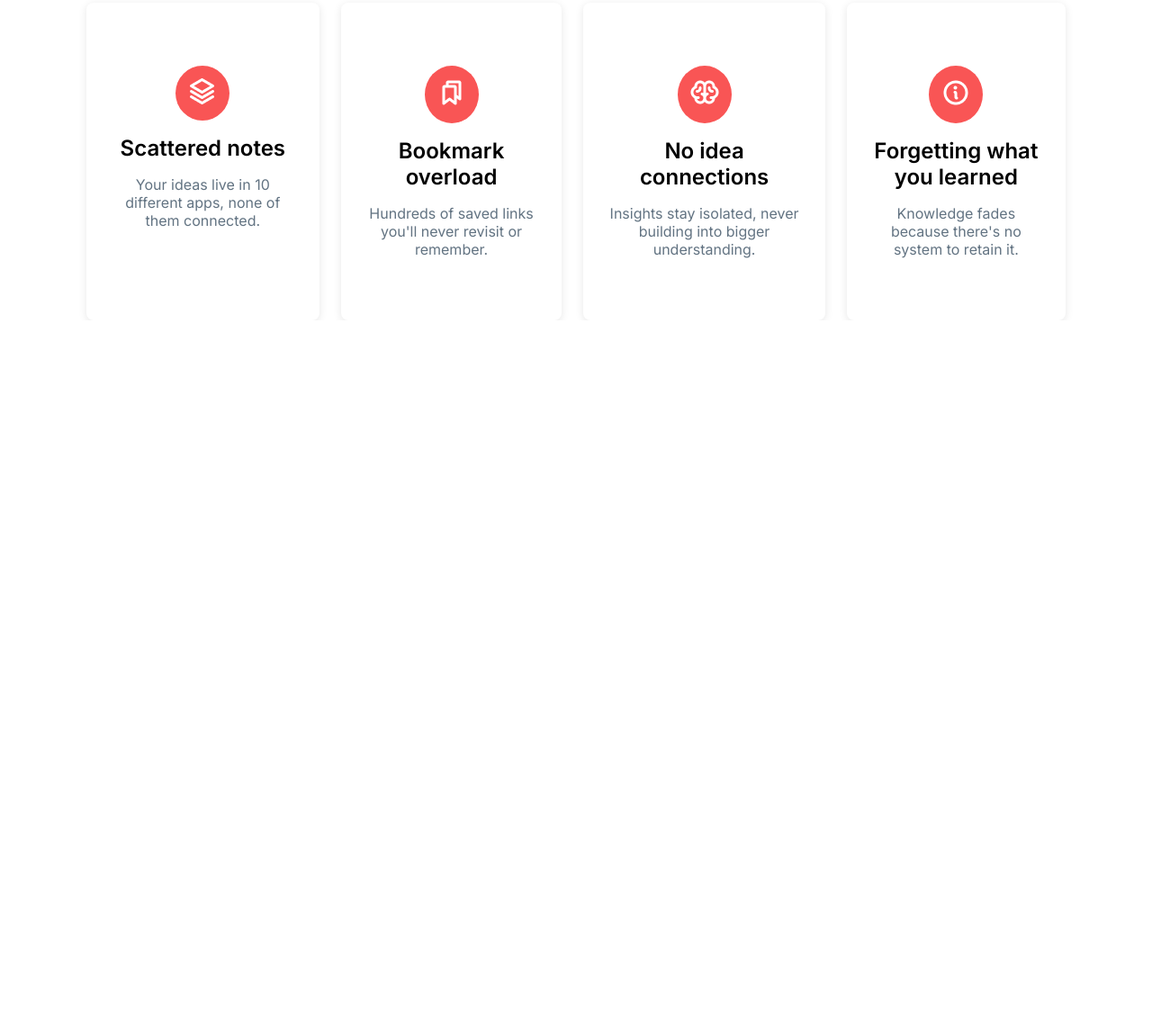
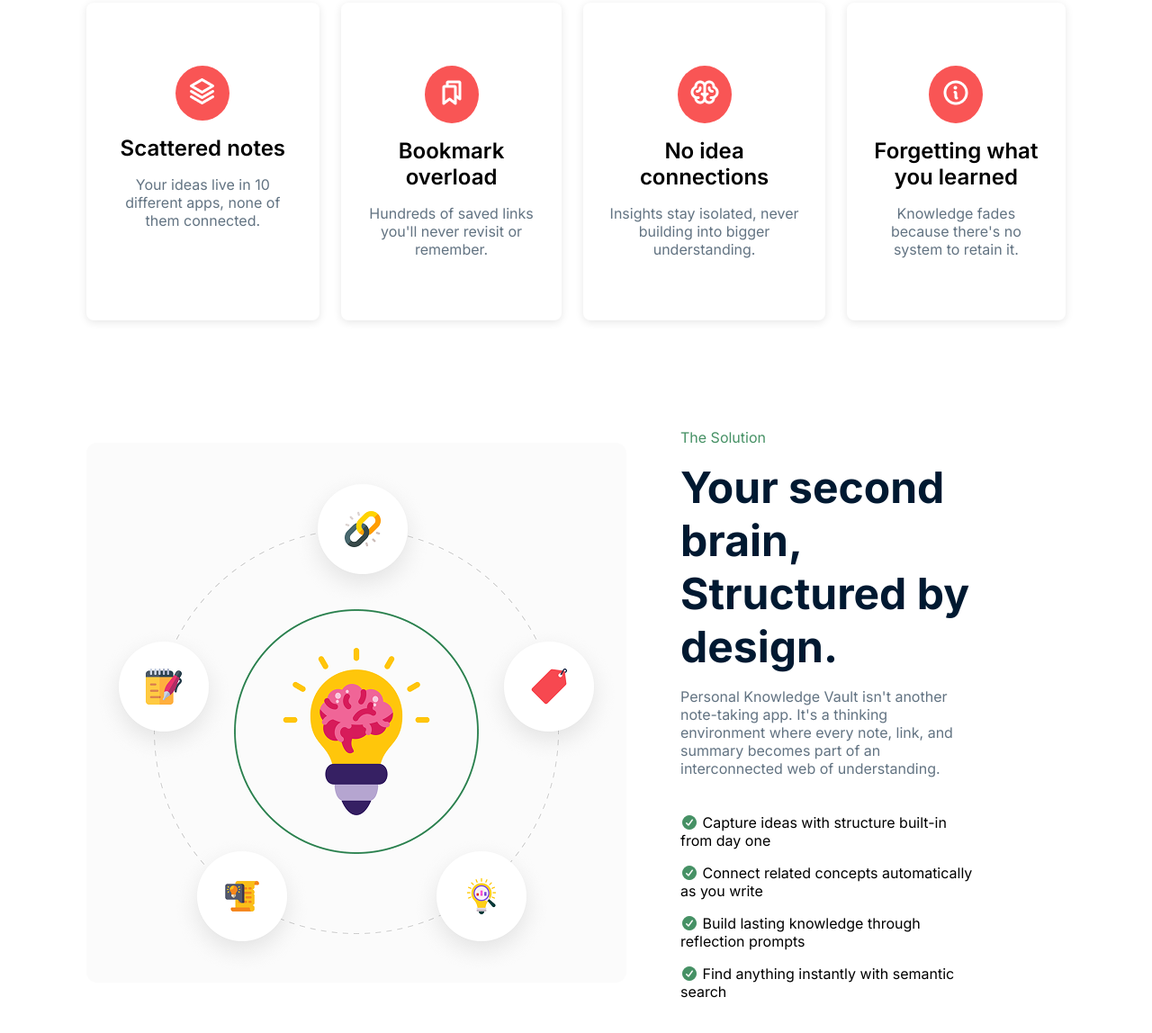
Before and after one commit to shariarnafis45/assaignment_1_nafis, a plain HTML site: page index.html in a window 1280 px wide. Shown: the part 1076-2224 px from the top of the page at 90% size. Before the commit the page ends 1432 px from the top, so only its background shows below. Drawn offline with Linux system fonts and the light colour scheme.

Commit message:
Added Solution Section

```diff
--- a/index.html
+++ b/index.html
@@ -97,6 +97,28 @@
             </div>
         </section>
 
+        <section id="solution">
+            <div class="solution-container">
+                <div class="solution-image">
+                    <img src="assets/knowledge.png" alt="">
+
+                </div>
+                <div class="solution-content">
+                    <h4>The Solution</h4>
+                    <h2>Your second brain, <span style="display: inline-block;">Structured by design.</span></h2>
+                    <p class="paragraph">Personal Knowledge Vault isn't another note-taking app.  It's a thinking environment where every note, link, and summary becomes part of an interconnected web of understanding.</p>
+                    <ul>
+                        <li><i class="fa-solid fa-circle-check"></i> Capture ideas with structure built-in from day one</li>
+                        <li><i class="fa-solid fa-circle-check"></i> Connect related concepts automatically as you write</li>
+                        <li><i class="fa-solid fa-circle-check"></i> Build lasting knowledge through reflection prompts</li>
+                        <li><i class="fa-solid fa-circle-check"></i> Find anything instantly with semantic search</li>
+                    </ul>
+                </div>
+
+            </div>
+
+        </section>
+
     </main>
     <footer>
 
--- a/styles/style.css
+++ b/styles/style.css
@@ -201,3 +201,53 @@
     font-size: 24px;
     font-weight: 600;
 }
+
+main #solution {
+    padding: 120px 0px;
+}
+
+main #solution .solution-container {
+    width: 85%;
+    max-width: 1360px;
+    margin: 0 auto;
+    display: flex;
+    gap: 60px;
+    align-items: center;
+}
+
+.solution-container .solution-image img {
+    max-width: 600px;
+
+}
+
+.solution-container .solution-content {
+    padding-right: 100px;
+}
+
+.solution-container .solution-content h4 {
+    font-size: 16px;
+    font-weight: 400;
+    line-height: 20px;
+    color: #469165;
+    margin-bottom: 16px;
+}
+.solution-container .solution-content h2 {
+    font-size: 48px;
+    font-weight: bold;
+    color: #001931;
+    margin-bottom: 16px;
+}
+
+
+.solution-container .solution-content ul {
+    margin-top: 40px;
+}
+
+.solution-container .solution-content ul li {
+    list-style: none;
+    margin-top: 16px;
+}
+
+.solution-container .solution-content ul li .fa-solid{
+      color: #469165;
+}
```
